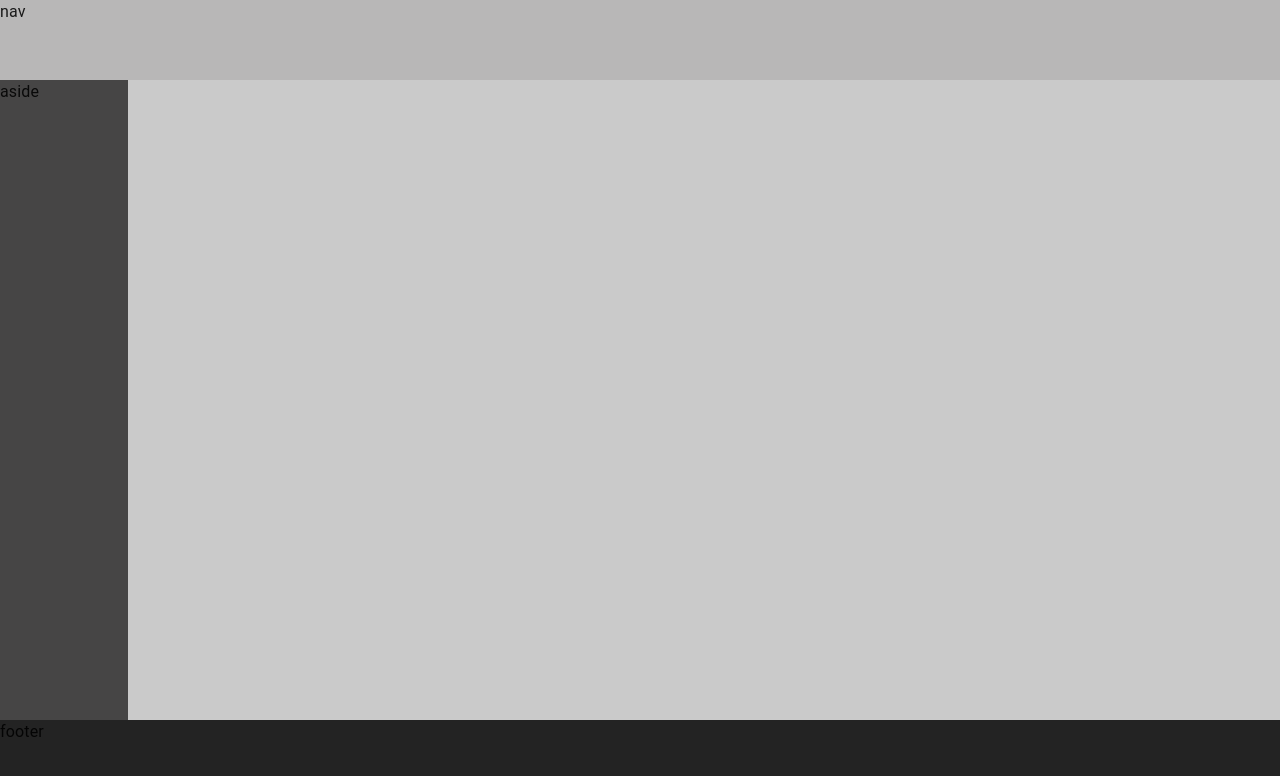
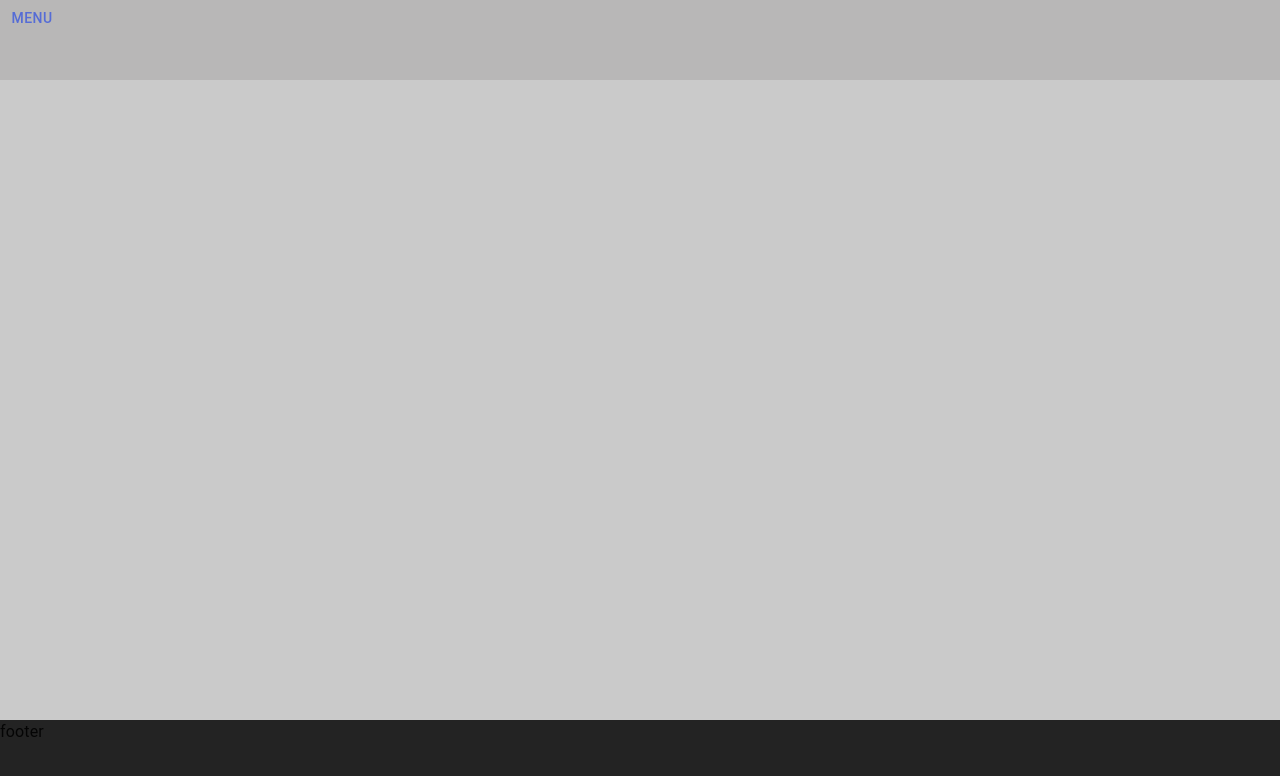
Before and after one commit to crisalisblue/order-management-system, a React (Vite) app in the folder front/: page / in a window 1280 px wide. Shown: the top 776 px of the page. Built offline with nearby package versions, Linux system fonts and the light colour scheme.

Commit message:
sidebar con drawer

```diff
--- /dev/null
+++ b/front/src/components/Navbar/Navbar.jsx
@@ -0,0 +1,18 @@
+import {SidebarDrawer} from "./SidebarDrawer.jsx";
+import Button from "@mui/material/Button";
+import {useState} from "react";
+import {Drawer} from "@mui/material";
+
+export const Navbar = () => {
+    const [open, setOpen] = useState(false)
+    return (
+        <>
+
+            <Button onClick={() => setOpen(true)}>Menu</Button>
+            <Drawer open={open} anchor={"left"} onClose={() => setOpen(false)}>
+                <SidebarDrawer/>
+            </Drawer>
+
+        </>
+    )
+};
--- /dev/null
+++ b/front/src/components/Navbar/SidebarDrawer.jsx
@@ -0,0 +1,43 @@
+import Box from "@mui/material/Box";
+import {Divider, List, ListItem, ListItemButton, ListItemText} from "@mui/material";
+import {Link as RouterLink} from "react-router-dom";
+
+export const SidebarDrawer = () => {
+  return (
+      <Box height={"100%"}>
+        <nav style={{height: "100%"}}>
+            <List>
+                <ListItem component={RouterLink} to="/home">
+                    <ListItemText primary="Home"/>
+                </ListItem>
+                <ListItem component={RouterLink} to="/pedidos">
+                    <ListItemText primary="Pedidos"/>
+                </ListItem>
+                <ListItem component={RouterLink} to="/servicios">
+                    <ListItemText primary="Servicios"/>
+                </ListItem>
+                <ListItem component={RouterLink} to="/productos">
+                    <ListItemText primary="Productos"/>
+                </ListItem>
+                <ListItem component={RouterLink} to="/clientes">
+                    <ListItemText primary="Clientes"/>
+                </ListItem>
+                <ListItem component={RouterLink} to="/impuestos">
+                    <ListItemText primary="Impuestos"/>
+                </ListItem>
+                <ListItem component={RouterLink} to="/userCRUD">
+                    <ListItemText primary="Usuarios"/>
+                </ListItem>
+                <Divider/>
+                <ListItem disablePadding>
+                    <ListItemButton component={RouterLink} to="/login">
+                        <ListItemText primary="Cerrar Sesion"/>
+                    </ListItemButton>
+                </ListItem>
+            </List>
+
+
+        </nav>
+      </Box>
+  )
+};
--- a/front/src/pages/Layout/Layout.css
+++ b/front/src/pages/Layout/Layout.css
@@ -1,21 +1,17 @@
 #root {
   display: grid;
   height: 100dvh;
-  grid-template-columns: 10% auto;
+  grid-template-columns: auto;
   grid-template-rows: 10% auto 10%;
   grid-template-areas:
     "nav nav nav"
-    "aside main main"
+    "main main main"
     "footer footer footer";
 }
 
 nav {
   grid-area: nav;
   background-color: rgb(184, 183, 183);
-}
-aside {
-  grid-area: aside;
-  background-color: rgb(70, 69, 69);
 }
 main {
   grid-area: main;
--- a/front/src/pages/Layout/Layout.jsx
+++ b/front/src/pages/Layout/Layout.jsx
@@ -1,11 +1,14 @@
 import { Outlet } from "react-router";
 import "./Layout.css";
+import {SidebarDrawer} from "../../components/Navbar/SidebarDrawer.jsx";
+import {Navbar} from "../../components/Navbar/Navbar.jsx";
 
 export const Layout = () => {
   return (
     <>
-      <nav>nav</nav>
-      <aside>aside</aside>
+      <nav>
+          <Navbar/>
+      </nav>
       <main>
         <Outlet />
       </main>
```
